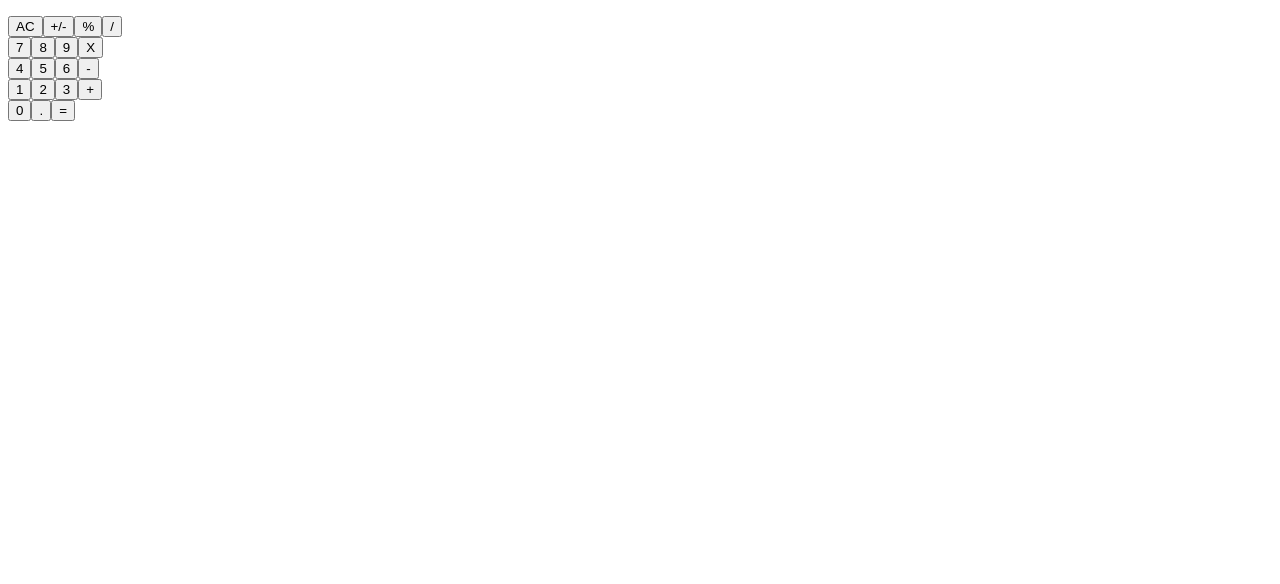
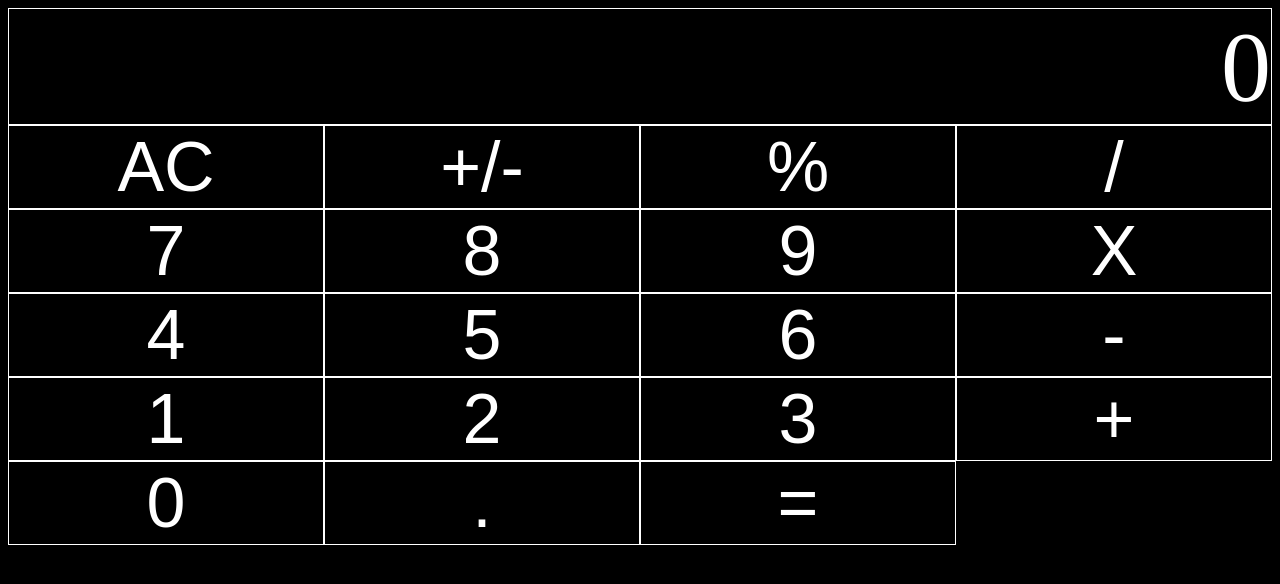
Before and after one commit to vichuge/react-calculator, a React (Create React App) app: page / in a window 1280 px wide. Shown: the top 584 px of the page. Built offline with nearby package versions, Linux system fonts and the light colour scheme.

Commit message:
Fix bugs and add style

```diff
--- a/src/components/App.js
+++ b/src/components/App.js
@@ -22,6 +22,7 @@ class App extends React.Component {
   render() {
     const { total, operation, next } = this.state;
     let display = '';
+    if (!total) display = '0';
     if (total) display = total;
     if (total && operation) display = total;
     if (total && operation && next) display = next;
--- a/src/components/ButtonPanel.js
+++ b/src/components/ButtonPanel.js
@@ -9,30 +9,30 @@ const ButtonPanel = ({ clickApp }) => {
   return (
     <>
       <div className="g1">
-        <Button buttonName="AC" clickPanel={clickHandle} />
+        <Button buttonName="AC" clickPanel={clickHandle} className="btn" />
         <Button buttonName="+/-" clickPanel={clickHandle} />
         <Button buttonName="%" clickPanel={clickHandle} />
         <Button buttonName="/" clickPanel={clickHandle} />
       </div>
-      <div className="g2">
+      <div className="g1">
         <Button buttonName="7" clickPanel={clickHandle} />
         <Button buttonName="8" clickPanel={clickHandle} />
         <Button buttonName="9" clickPanel={clickHandle} />
         <Button buttonName="X" clickPanel={clickHandle} />
       </div>
-      <div className="g3">
+      <div className="g1">
         <Button buttonName="4" clickPanel={clickHandle} />
         <Button buttonName="5" clickPanel={clickHandle} />
         <Button buttonName="6" clickPanel={clickHandle} />
         <Button buttonName="-" clickPanel={clickHandle} />
       </div>
-      <div className="g4">
+      <div className="g1">
         <Button buttonName="1" clickPanel={clickHandle} />
         <Button buttonName="2" clickPanel={clickHandle} />
         <Button buttonName="3" clickPanel={clickHandle} />
         <Button buttonName="+" clickPanel={clickHandle} />
       </div>
-      <div className="g5">
+      <div className="g1">
         <Button buttonName="0" clickPanel={clickHandle} />
         <Button buttonName="." clickPanel={clickHandle} />
         <Button buttonName="=" clickPanel={clickHandle} />
--- a/src/components/Display.js
+++ b/src/components/Display.js
@@ -5,7 +5,7 @@ const Display = (props) => {
   const { result } = props;
 
   return (
-    <div className="Display">
+    <div className="display">
       <p>{result}</p>
     </div>
   );
--- a/src/index.css
+++ b/src/index.css
@@ -1,3 +1,44 @@
-h1 {
-  color: black;
+* {
+  background-color: black;
 }
+
+.display {
+  background-color: black;
+  color: white;
+  text-align: right;
+  font-size: 100px;
+}
+
+.display p {
+  margin: 0;
+  border: solid white 1px;
+}
+
+.g1 Button {
+  border: solid white 1px;
+  border-radius: 0%;
+  color: white;
+  background-color: black;
+  font-size: 70px;
+  min-width: 25%;
+}
+
+@media only screen and (max-width: 460px) {
+  .g1 Button {
+    font-size: 35px;
+  }
+
+  .display {
+    font-size: 50px;
+  }
+}
+
+@media only screen and (max-width: 268px) {
+  .g1 Button {
+    font-size: 17px;
+  }
+
+  .display {
+    font-size: 25px;
+  }
+}
--- a/src/logic/calculate.js
+++ b/src/logic/calculate.js
@@ -68,7 +68,6 @@ const calculate = (data, buttonName) => {
     default:
       total = 'Error!';
   }
-  console.log({ total, next, operation });
   return { total, next, operation };
 };
 
```
